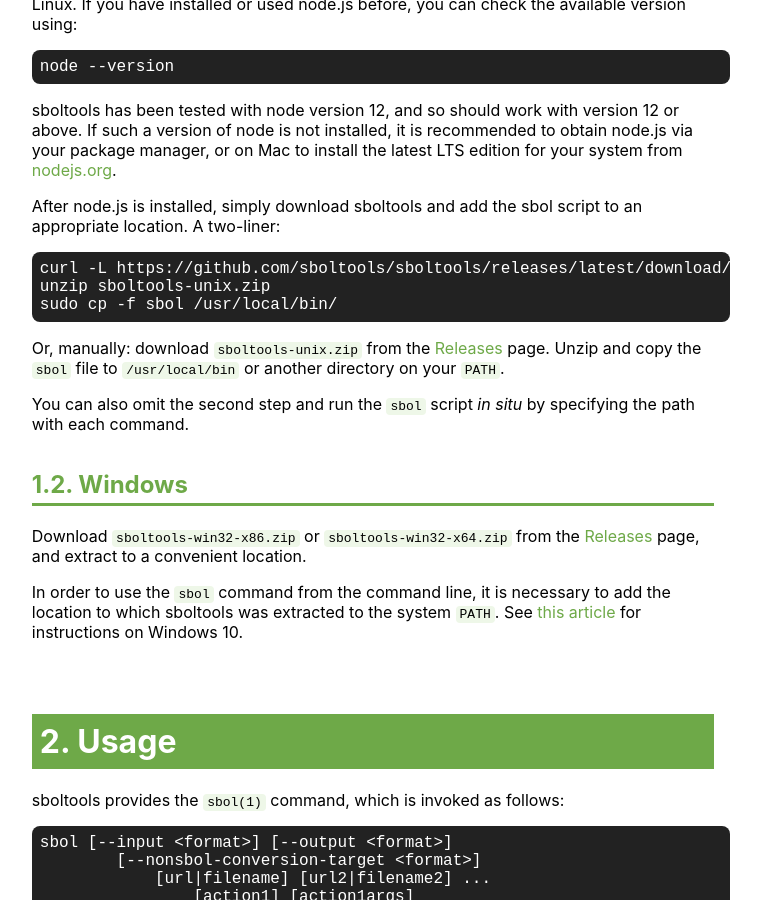
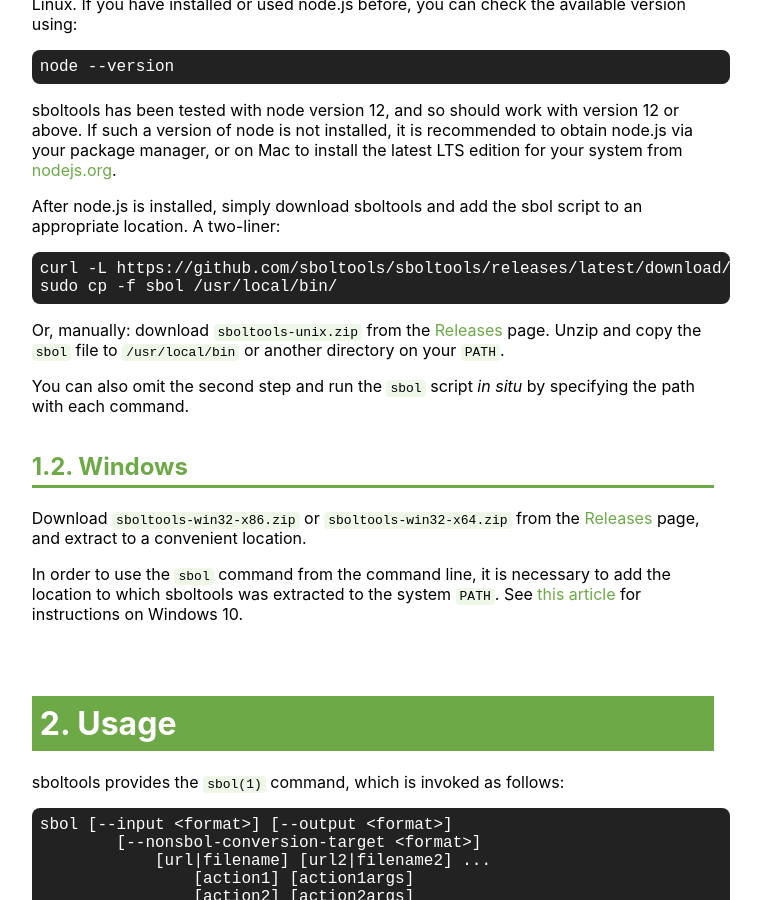
Before and after one commit to sboltools/sboltools.github.io, a Jekyll site: the page built from docs.html, in a window 1280 px wide and 900 px high, scrolled down 1280 px. Shown: the whole window, without its empty margins (229-990 px from the left). Built offline with Jekyll 4.4.1, drawn with Linux system fonts in a browser that asks for light colours.

Commit message:
use tar gz for unix

```diff
--- a/docs.html
+++ b/docs.html
@@ -67,8 +67,7 @@
     <p>After node.js is installed, simply download sboltools and add the sbol script to an appropriate location.  A two-liner:</p>
 
 <pre>
-curl -L https://github.com/sboltools/sboltools/releases/latest/download/sboltools-unix.zip > sboltools-unix.zip
-unzip sboltools-unix.zip
+curl -L https://github.com/sboltools/sboltools/releases/latest/download/sboltools-unix.tar.gz | tar xz
 sudo cp -f sbol /usr/local/bin/
 </pre>
 
```
